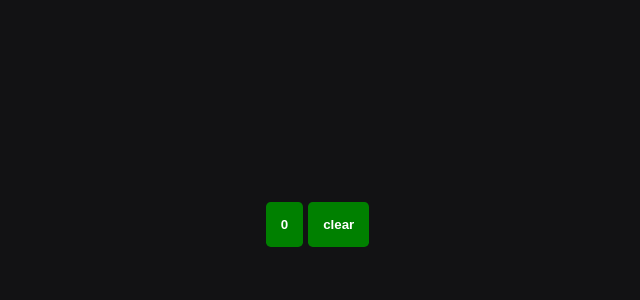
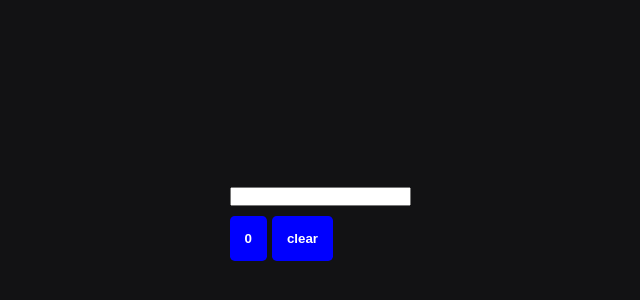
Before and after one commit to ZaninDe/react-basics-concepts, a React (Create React App) app: page / in a window 1280 px wide. Shown: the part 176-476 px from the top of the page, without its empty margins (320-960 px from the left). Built offline with nearby package versions, Linux system fonts and the light colour scheme.

Commit message:
added input

```diff
--- a/src/components/Button/index.js
+++ b/src/components/Button/index.js
@@ -1,24 +1,31 @@
 import React, { useState, useEffect } from 'react';
 import './styles.css';
-
-
 
 export const Button = () => {
   const [count, setcount] = useState(0);
 
   useEffect(() => {
-    console.log('a sample useState and useEffect example')
-  },[])
+    console.log('a sample useState and useEffect example');
+  }, []);
+
+   const sum = document.getElementById('value');
 
   return (
     <>
-      <button className="button" onClick={() => setcount(count + 1)}>
-        <span>{count}</span>
-      </button>
+      <input id="value" type="text" />
 
-      <button className="button" onClick={() => setcount(0)}>
-        <span>clear</span>
-      </button>
+      <div>
+        <button
+          className="button"
+          onClick={(() => setcount(count + 1), console.log(sum))}
+        >
+          <span>{count}</span>
+        </button>
+
+        <button className="button" onClick={() => setcount(0)}>
+          <span>clear</span>
+        </button>
+      </div>
     </>
   );
 };
--- a/src/components/Button/styles.css
+++ b/src/components/Button/styles.css
@@ -1,9 +1,14 @@
 .button {
   font-weight: bold;
-  background-color: green;
+  background-color: blue;
   padding: 15px;
   cursor: pointer;
   margin-right: 5px;
   border: none;
   border-radius: 0.3rem;
 }
+
+input {
+  color: black;
+  margin-bottom: 10px;
+}
```
